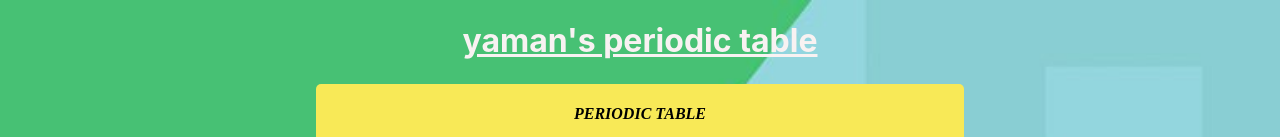
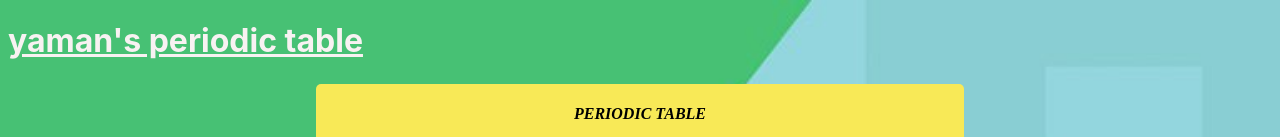
Before and after one commit to y4man/git-prac, a plain HTML site: page index.html in a window 1280 px wide. Shown: the top 137 px of the page. Drawn offline with Linux system fonts and the light colour scheme.

Commit message:
Update index.html

```diff
--- a/index.html
+++ b/index.html
@@ -10,7 +10,7 @@
 
 <body>
     <center>
-    <h1 align="center" font family="marker"><u><b>yaman's periodic table</b></u></h1>
+    <h1 align="left" font family="marker"><u><b>yaman's periodic table</b></u></h1>
     <i>
         <table class="table1">
             <tr>
```
